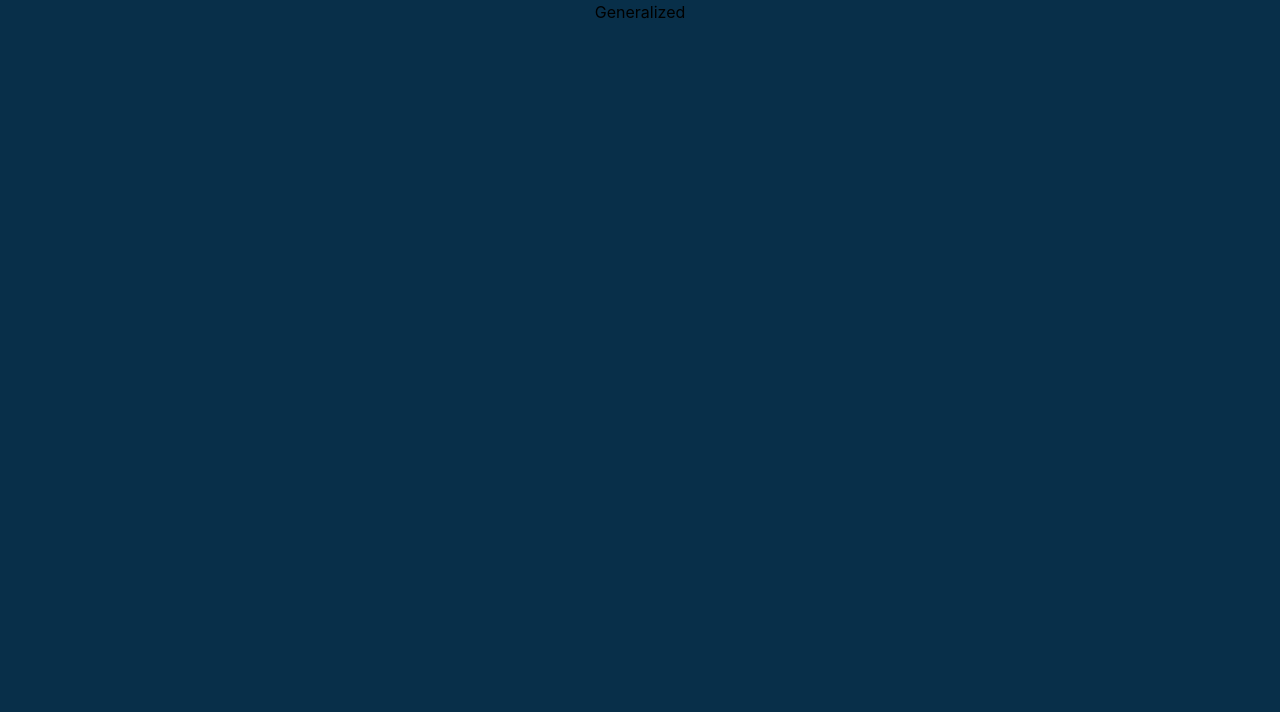
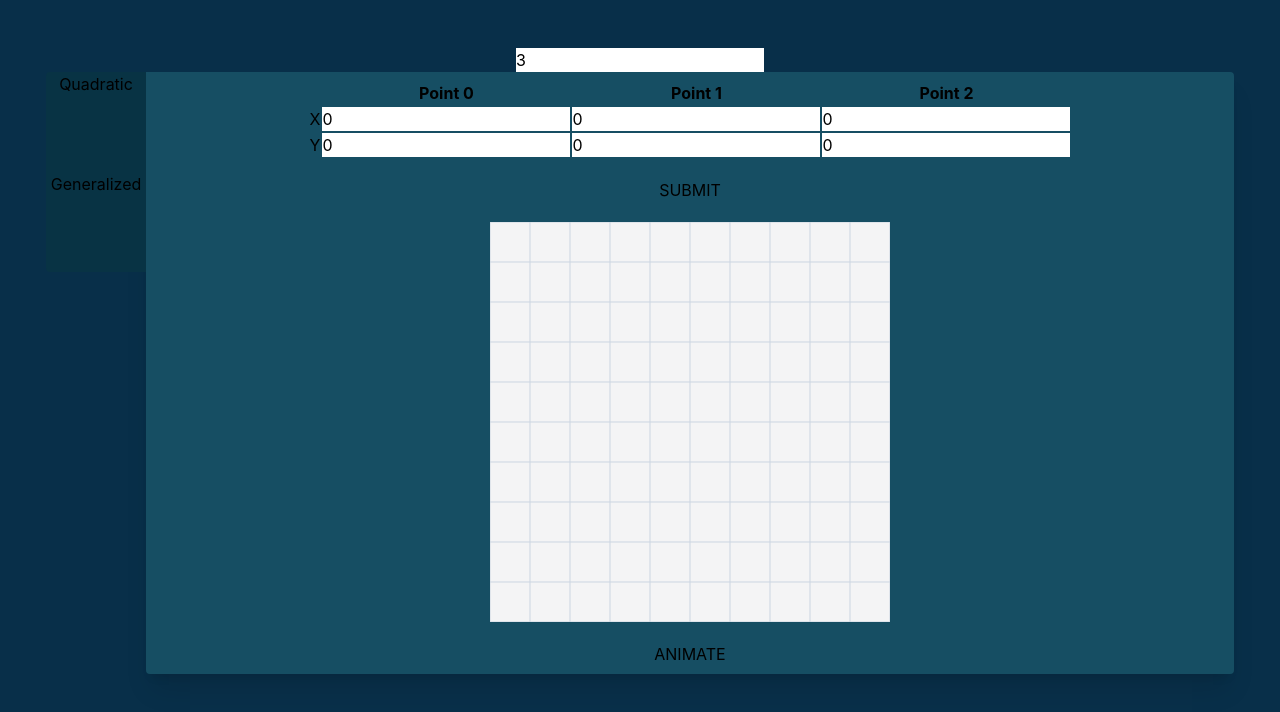
Before and after one commit to ganadipa/Tucil2_13522040_13522066, a React (Create React App) app in the folder src/: page /generalized in a window 1280 px wide. Shown: the top 712 px of the page. Built offline with nearby package versions, Linux system fonts and the light colour scheme.

Commit message:
Feat: Quadratix and Generalized

```diff
--- a/src/src/components/PageContainer.tsx
+++ b/src/src/components/PageContainer.tsx
@@ -1,24 +1,26 @@
 import React, { useEffect, useState } from "react";
-import Input from "./Input";
 import { Point } from "../types";
-import { QuadraticBezierCurve } from "../logic/Bezier";
 import CanvasComponent from "./CanvasComponents";
 import InputTable from "./Input";
+import { BezierCurve } from "../logic/Bezier";
 
-const PageContainer = () => {
-  const [points, setPoints] = useState<Point[]>([
-    { x: 0, y: 0 },
-    { x: 0, y: 0 },
-    { x: 0, y: 0 },
-  ]);
+const PageContainer = ({ num }: { num: number }) => {
+  const [points, setPoints] = useState<Point[]>(
+    Array.from({ length: num }, () => ({ x: 0, y: 0 }))
+  );
+
   const [bezierPoints, setBezierPoints] = useState<Point[]>([]);
   const [show, setShow] = useState(false);
 
   useEffect(() => {
     if (show) {
-      setBezierPoints(QuadraticBezierCurve(points, 2));
+      setBezierPoints(BezierCurve(points, 3));
     }
   }, [show, setBezierPoints, points]);
+
+  useEffect(() => {
+    setPoints(Array.from({ length: num }, () => ({ x: 0, y: 0 })));
+  }, [num]);
 
   function handleSubmit() {
     setShow(true);
@@ -34,6 +36,7 @@
         bezierPoints={bezierPoints}
         show={show}
       />
+      <button onClick={handleSubmit}>ANIMATE</button>
     </section>
   );
 };
--- a/src/src/logic/Bezier.ts
+++ b/src/src/logic/Bezier.ts
@@ -14,26 +14,72 @@
   points: Point[],
   iteration: number
 ): Point[] {
-  if (iteration === 1) {
-    const middle1 = middlePoint({ start: points[0], end: points[1] });
-    const middle2 = middlePoint({ start: points[1], end: points[2] });
-    const middle = middlePoint({ start: middle1, end: middle2 });
-
-    return [points[0], middle, points[2]];
-  }
-
   const middle1 = middlePoint({ start: points[0], end: points[1] });
   const middle2 = middlePoint({ start: points[1], end: points[2] });
   const middle = middlePoint({ start: middle1, end: middle2 });
 
-  const first = QuadraticBezierCurve(
-    [points[0], middle1, middle],
-    iteration - 1
-  );
-  const second = QuadraticBezierCurve(
+  if (iteration === 1) {
+    return [points[0], middle, points[2]];
+  }
+
+  let first = QuadraticBezierCurve([points[0], middle1, middle], iteration - 1);
+  let second = QuadraticBezierCurve(
     [middle, middle2, points[2]],
     iteration - 1
   );
 
-  return [points[0], ...first, middle, ...second, points[2]];
+  return [...first, ...second.slice(1)];
 }
+
+export function BezierCurve(points: Point[], iteration: number): Point[] {
+  const degree = points.length;
+  let middles: Point[][] = [];
+
+  for (let i = 0; i < degree; i++) {
+    middles.push([]);
+    middles[0].push(points[i]);
+  }
+
+  for (let i = 1; i < degree; i++) {
+    for (let j = 0; j < degree - i; j++) {
+      middles[i].push(
+        middlePoint({
+          start: middles[i - 1][j],
+          end: middles[i - 1][j + 1],
+        })
+      );
+    }
+  }
+
+  let first: Point[] = [],
+    second: Point[] = [];
+
+  for (let i = 0; i < degree; i++) {
+    first.push(middles[i][0]);
+  }
+
+  for (let i = degree - 1; i >= 0; i--) {
+    second.push(middles[i].at(-1) as Point);
+  }
+
+  if (iteration === 1) {
+    let result = [];
+    for (let i = 0; i < degree; i += 2) {
+      result.push(middles[i][0]);
+    }
+
+    if (degree & 1) result = result.slice(0, -1);
+
+    let another = [];
+    for (let i = 0; i < degree; i += 2) {
+      another.push(middles[i].at(-1) as Point);
+    }
+    another.reverse();
+
+    return result.concat(another);
+  } else {
+    return BezierCurve(first, iteration - 1).concat(
+      BezierCurve(second, iteration - 1).slice(1)
+    );
+  }
+}
--- a/src/src/pages/Generalized.tsx
+++ b/src/src/pages/Generalized.tsx
@@ -1,7 +1,25 @@
-import React from "react";
+import React, { useState } from "react";
+import Sidebar from "../components/Sidebar";
+import PageContainer from "../components/PageContainer";
 
 const Generalized = () => {
-  return <div>Generalized</div>;
+  const [num, setNum] = useState<number>(3);
+
+  const handleChange = (event: React.ChangeEvent<HTMLInputElement>) => {
+    setNum(Number(event.target.value));
+  };
+
+  console.log("num is", num);
+
+  return (
+    <div className="py-12">
+      <input type="number" value={num} onChange={handleChange} />
+      <div className="flex items-center justify-center">
+        <Sidebar />
+        <PageContainer num={num} />
+      </div>
+    </div>
+  );
 };
 
 export default Generalized;
--- a/src/src/pages/Quadratic.tsx
+++ b/src/src/pages/Quadratic.tsx
@@ -7,7 +7,7 @@
       {" "}
       <div className="flex items-center justify-center">
         <Sidebar />
-        <PageContainer />
+        <PageContainer num={3} />
       </div>
     </div>
   );
```
